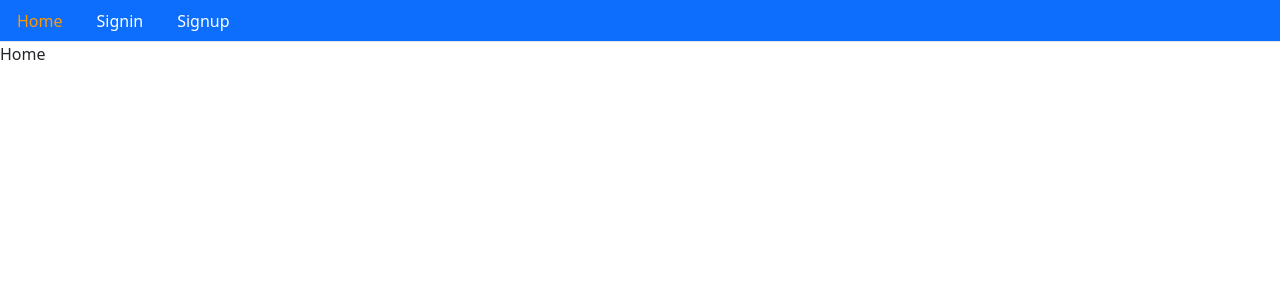
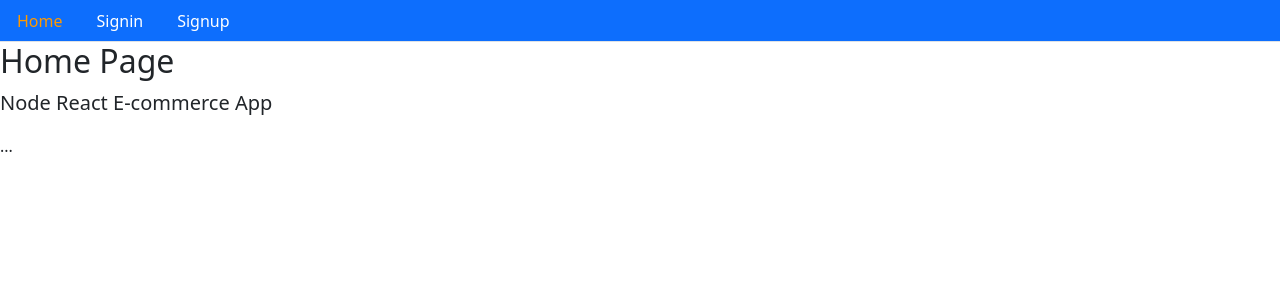
Before and after one commit to HtetOoNaing/ecommerce-udemy-react-hook, a React (Create React App) app: page / in a window 1280 px wide. Shown: the top 300 px of the page. Built offline with nearby package versions, Linux system fonts and the light colour scheme.

Commit message:
shared layout component

```diff
--- a/src/Routes.js
+++ b/src/Routes.js
@@ -3,12 +3,10 @@
 import Signup from './user/Signup';
 import Signin from './user/Signin';
 import Home from './core/Home';
-import Menu from './core/Menu';
 
 const Routes = () => {
 	return (
 		<BrowserRouter>
-			<Menu />
 			<Switch>
 				<Route path="/" exact component={Home} />
 				<Route path="/signin" exact component={Signin} />
--- a/src/core/Home.js
+++ b/src/core/Home.js
@@ -1,7 +1,10 @@
 import React from 'react';
+import Layout from './Layout';
 
-const Home = () => {
-	return ( <div>Home</div> );
-}
+const Home = () => (
+	<Layout title="Home Page" description="Node React E-commerce App">
+		...
+	</Layout>
+);
 
 export default Home;
--- /dev/null
+++ b/src/core/Layout.js
@@ -0,0 +1,15 @@
+import React from 'react';
+import Menu from './Menu';
+
+const Layout = ({ title= 'Title', description = "Description", className, children }) => (
+	<div>
+		<Menu />
+		<div className="jumbotron">
+			<h2>{title}</h2>
+			<p className="lead">{description}</p>
+		</div>
+		<div className={className}>{children}</div>
+	</div>
+)
+
+export default Layout;
--- a/src/user/Signin.js
+++ b/src/user/Signin.js
@@ -1,7 +1,10 @@
 import React from 'react';
+import Layout from '../core/Layout';
 
-const Signin = () => {
-	return ( <div>Signin</div> );
-}
+const Signin = () => (
+	<Layout title="Signin" description="Signin to Node React E-commerce App">
+		...
+	</Layout>
+);
 
 export default Signin;
--- a/src/user/Signup.js
+++ b/src/user/Signup.js
@@ -1,7 +1,10 @@
 import React from 'react';
+import Layout from '../core/Layout';
 
-const Signup = () => {
-	return ( <div>Signup</div> );
-}
+const Signup = () => (
+	<Layout title="Signup" description="Signup to Node React E-commerce App">
+		...
+	</Layout>
+);
 
 export default Signup;
```
